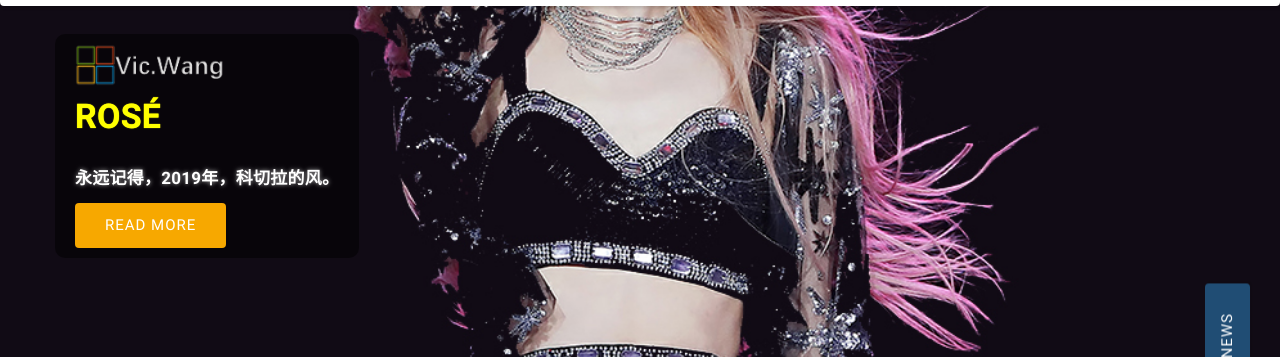
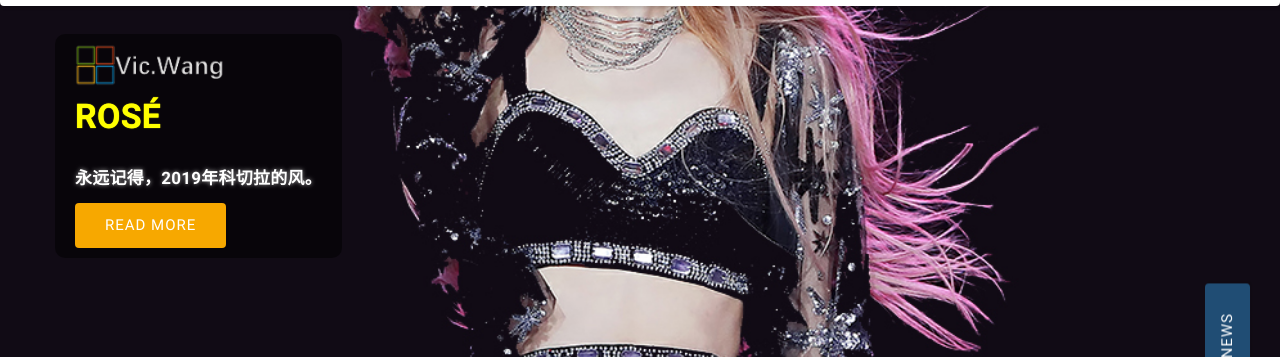
Before and after one commit to WongChan/wongchan.github.io, a Jekyll site: the page built from index.html, in a window 1280 px wide and 900 px high, scrolled down 363 px. Shown: the part 92-449 px from the top of the window. Built offline with Jekyll 4.4.1, drawn with Linux system fonts in a browser that asks for light colours; some web fonts are replaced.

Commit message:
Update intro.html

```diff
--- a/_includes/intro.html
+++ b/_includes/intro.html
@@ -25,7 +25,7 @@
                         <div class="hero-box">
                            <p><img width="150" src="{{site.baseurl}}/images/vicwang.png" alt="{{site.title}}"></p>
                             <h1 class="hero-heading">ROSÉ</h1>
-                            <p class="hero-text text-shadow white">永远记得，2019年，科切拉的风。</p>
+                            <p class="hero-text text-shadow white">永远记得，2019年科切拉的风。</p>
                             <a class="btn btn-primary" href="https://www.7k7k.com" target="_blank">Read More</a>
                         </div>
                     </div>
```
